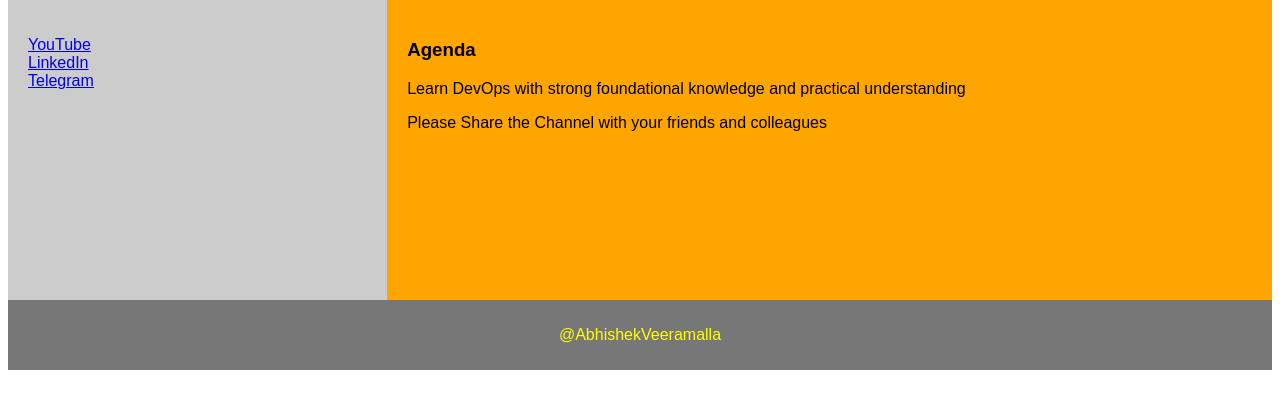
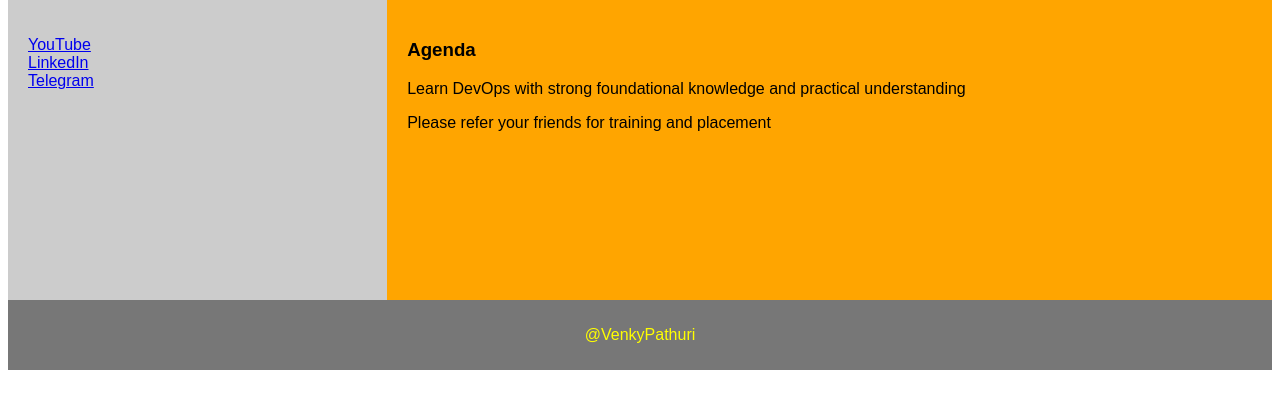
Before and after one commit to Pathuriaws/Docker_Class, a Django app: page /demo/ in a window 1280 px wide. Shown: the part 216-625 px from the top of the page. Run offline with Django 4.2, Linux system fonts and the light colour scheme.

Commit message:
Update demo_site.html

```diff
--- a/examples/python-web-app/devops/demo/templates/demo_site.html
+++ b/examples/python-web-app/devops/demo/templates/demo_site.html
@@ -88,12 +88,12 @@ footer {
   <article>
     <h1>Agenda</h1>
     <p>Learn DevOps with strong foundational knowledge and practical understanding</p>
-    <p>Please Share the Channel with your friends and colleagues</p>
+    <p>Please refer your friends for training and placement</p>
   </article>
 </section>
 
 <footer>
-  <p>@AbhishekVeeramalla</p>
+  <p>@VenkyPathuri</p>
 </footer>
 
 </body>
```
